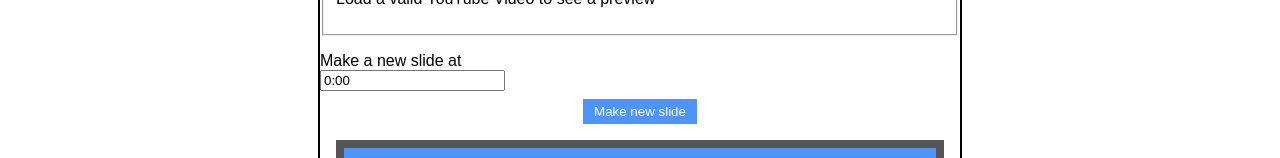
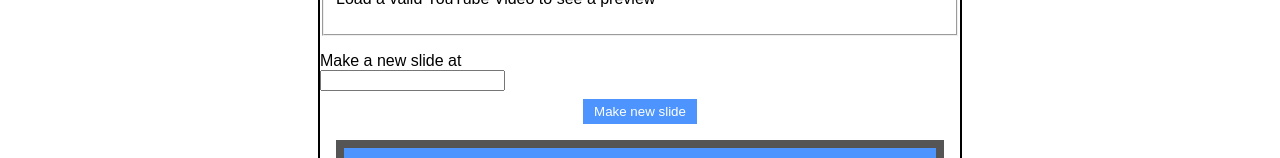
Before and after one commit to MostlyFocusedMike/slides-front, a React (Create React App) app: page /videos/new in a window 1280 px wide. Shown: the part 283-441 px from the top of the page. Built offline with nearby package versions, Linux system fonts and the light colour scheme; what normalizr would draw is missing.

Commit message:
move handleslidestartchange into own function

```diff
--- a/src/components/newVideoFormComponents/NewVideoForm.js
+++ b/src/components/newVideoFormComponents/NewVideoForm.js
@@ -19,7 +19,7 @@ import {
 
 class NewVideoForm extends React.Component {
   state = {
-    slideStart: "0:00"
+    slideStart: ""
   }
   handleSubmit = (e) => {
     e.preventDefault()
@@ -46,6 +46,12 @@ class NewVideoForm extends React.Component {
     }
   }
 
+  handleSlideStartChange = (e) => {
+    this.setState({
+      slideStart: e.target.value
+    })
+  }
+
   componentDidUpdate = (prevProps) => {
     if (prevProps.currentUser.id !== this.props.currentUser.id) {
       this.props.setVideoUser(this.props.currentUser)
@@ -66,9 +72,14 @@ class NewVideoForm extends React.Component {
           youtube_vid={youtube_vid}
           desc={desc}
         />
+
         <label> Make a new slide at </label>
-        <input value={this.state.slideStart} onChange={(e) => this.setState({slideStart: e.target.value})}/>
+        <input
+          value={this.state.slideStart}
+          onChange={this.handleSlideStartChange}
+        />
         <button onClick={this.props.newSlide}>Make new slide</button>
+
         <SlidesContainer />
         <button>Create Video Project</button>
 
```
Lines whose indentation alone changed are shown as unchanged.
